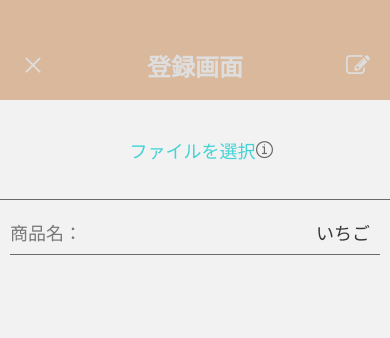
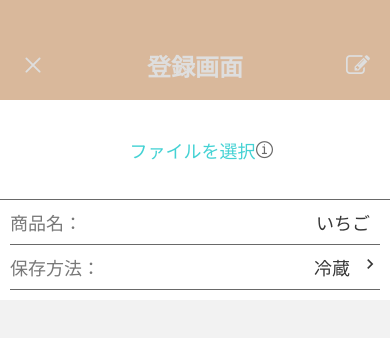
Before and after one commit to ken0426/eatLimit-app2.0, a React Native app: screen /registerScreen in a window 390 px wide. Shown: the top 338 px of the page. Built offline with nearby package versions, Linux system fonts and the light colour scheme.

Commit message:
[feat] 単数選択できる項目を追加

```diff
--- a/src/components/RegisterScreen.tsx
+++ b/src/components/RegisterScreen.tsx
@@ -7,6 +7,7 @@ import { color } from '../styles';
 import AtomRegister from './atoms/AtomRegister';
 import AtomFileSelect from './atoms/AtomFileSelect';
 import AtomSingleInput from './atoms/AtomSIngleInput';
+import AtomSingleSelect from './atoms/AtomSingleSelect';
 
 type Props = {
   navigation: StackNavigationProp<StackPramList, 'registerScreen'>;
@@ -14,15 +15,16 @@ type Props = {
 
 const RegisterScreen: FC<Props> = ({ navigation }) => {
   return (
-    <View>
+    <View style={{ backgroundColor: '#ffffff' }}>
       <MolHeader style={styles.header} type={'register'}>
         <AtomRegister navigation={navigation} />
       </MolHeader>
 
       <View style={{ width: '100%', height: '100%' }}>
         <AtomFileSelect />
-        <View style={{ padding: 10 }}>
+        <View style={styles.inputForm}>
           <AtomSingleInput label={'商品名'} />
+          <AtomSingleSelect label={'保存方法'} />
         </View>
       </View>
     </View>
@@ -41,4 +43,8 @@ const styles = StyleSheet.create({
     alignItems: 'center',
     flexDirection: 'row',
   },
+  inputForm: {
+    paddingHorizontal: 10,
+    paddingBottom: 10,
+  },
 });
--- /dev/null
+++ b/src/components/atoms/AtomSingleSelect.tsx
@@ -0,0 +1,51 @@
+import React, { FC } from 'react';
+import { StyleSheet, Text, TouchableOpacity, View } from 'react-native';
+import { MaterialIcons } from '@expo/vector-icons';
+import { color } from '../../styles';
+
+type Props = {
+  label: string;
+};
+
+const AtomSingleSelect: FC<Props> = ({ label }) => {
+  return (
+    <TouchableOpacity style={styles.itemArea}>
+      <Text style={styles.label}>{`${label}：`}</Text>
+      <View style={{ flexDirection: 'row', flex: 1 }}>
+        <Text style={styles.textValue}>冷蔵</Text>
+        <View>
+          <MaterialIcons
+            name='keyboard-arrow-right'
+            size={20}
+            color={color.textColor}
+          />
+        </View>
+      </View>
+    </TouchableOpacity>
+  );
+};
+
+export default AtomSingleSelect;
+
+const styles = StyleSheet.create({
+  itemArea: {
+    flexDirection: 'row',
+    height: 45,
+    alignItems: 'center',
+    borderBottomWidth: 0.3,
+    borderBottomColor: color.detailBorderColor,
+  },
+  label: {
+    fontSize: 18,
+    color: color.textLabel,
+    fontWeight: '400',
+  },
+  textValue: {
+    fontSize: 18,
+    flex: 1,
+    textAlign: 'right',
+    paddingRight: 10,
+    color: color.textColor,
+    fontWeight: '400',
+  },
+});
```
